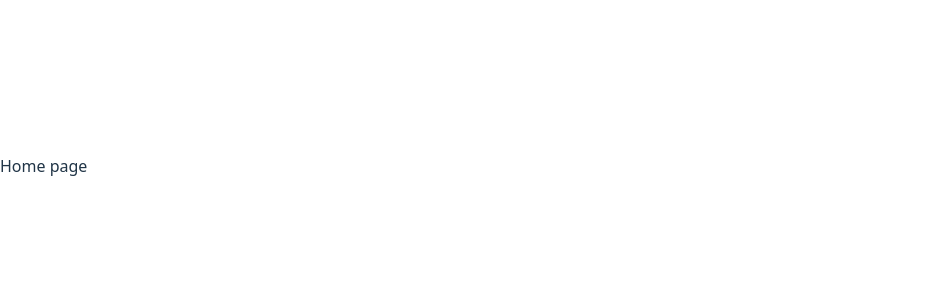
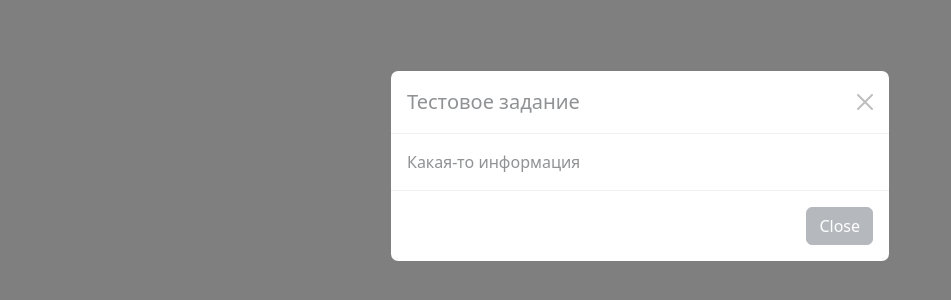
Before and after one commit to FillArt/valery-task, a React (Vite) app: page / in a window 1280 px wide. Shown: the part 234-534 px from the top of the page, without its empty margins (0-951 px from the left). Built offline with nearby package versions, Linux system fonts and the light colour scheme.

Commit message:
feat(modal): added basic functionality of a modal window

```diff
--- a/src/app/main.jsx
+++ b/src/app/main.jsx
@@ -1,5 +1,6 @@
 import { StrictMode } from 'react'
 import { createRoot } from 'react-dom/client'
+import "bootstrap/dist/css/bootstrap.min.css";
 import '../index.css'
 import{ App } from './App.jsx'
 
--- /dev/null
+++ b/src/features/modal/Modal.jsx
@@ -0,0 +1,12 @@
+import {ModalDialog} from "./ModalDialog.jsx";
+import {ModalBackground} from "./ModalBackground.jsx";
+
+export const Modal = ({children, title, onClose}) => {
+    return (
+        <ModalBackground onClose={onClose}>
+            <ModalDialog title={title} onClose={onClose}>
+                {children}
+            </ModalDialog>
+        </ModalBackground>
+    );
+};
--- /dev/null
+++ b/src/features/modal/ModalBackground.jsx
@@ -0,0 +1,11 @@
+export const ModalBackground = ({children, onClose}) => {
+    return (
+        <div className="modal fade show d-block" onClick={onClose} tabIndex="-1" role="dialog">
+            <div className="modal-backdrop fade show">
+                <div className="modal-dialog modal-dialog-centered" role="document">
+                    {children}
+                </div>
+            </div>
+        </div>
+    );
+};
--- a/src/features/modal/ModalDialog.jsx
+++ b/src/features/modal/ModalDialog.jsx
@@ -1,8 +1,16 @@
-
-export const ModalDialog = () => {
+export const ModalDialog = ({children, title, onClose}) => {
     return (
-        <div>
-
+        <div className="modal-content" onClick={(e) => e.stopPropagation()}>
+            <div className="modal-header">
+                <h5 className="modal-title">{title}</h5>
+                <button type="button" className="btn-close" onClick={onClose}/>
+            </div>
+            <div className="modal-body">{children}</div>
+            <div className="modal-footer">
+                <button className="btn btn-secondary" onClick={onClose}>
+                    Close
+                </button>
+            </div>
         </div>
     );
 };
--- a/src/pages/home/ui/Home.jsx
+++ b/src/pages/home/ui/Home.jsx
@@ -1,8 +1,16 @@
+import {Modal} from "../../../features/modal/Modal.jsx";
+import {useState} from "react";
 
 export const Home = () => {
+    const [isModalOpen, setIsModalOpen] = useState(true);
     return (
-        <div>
-            Home page
-        </div>
+        <>
+            {isModalOpen && (
+                <Modal title="Тестовое задание" onClose={() => setIsModalOpen(false)}>
+                    Какая-то информация
+                </Modal>
+            )}
+
+        </>
     );
 };
```
Also changed, not shown: src/app/App.css (deleted).
